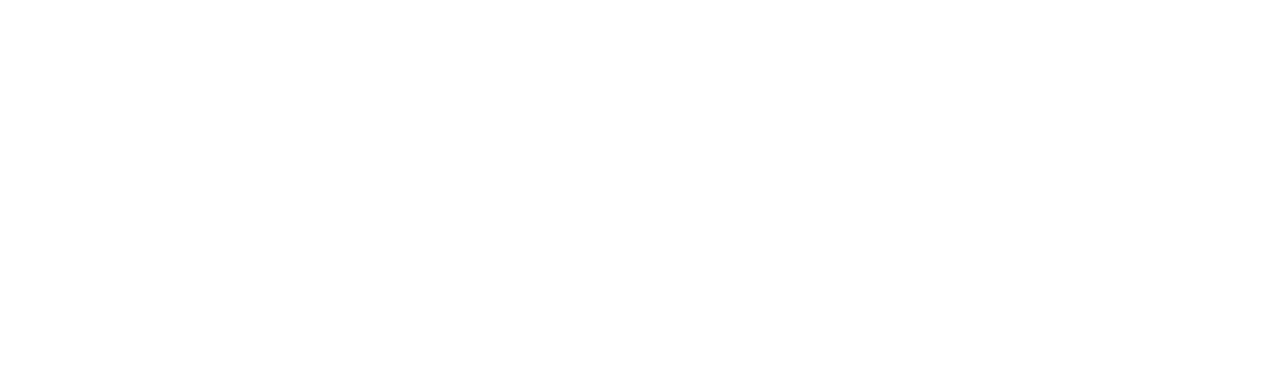
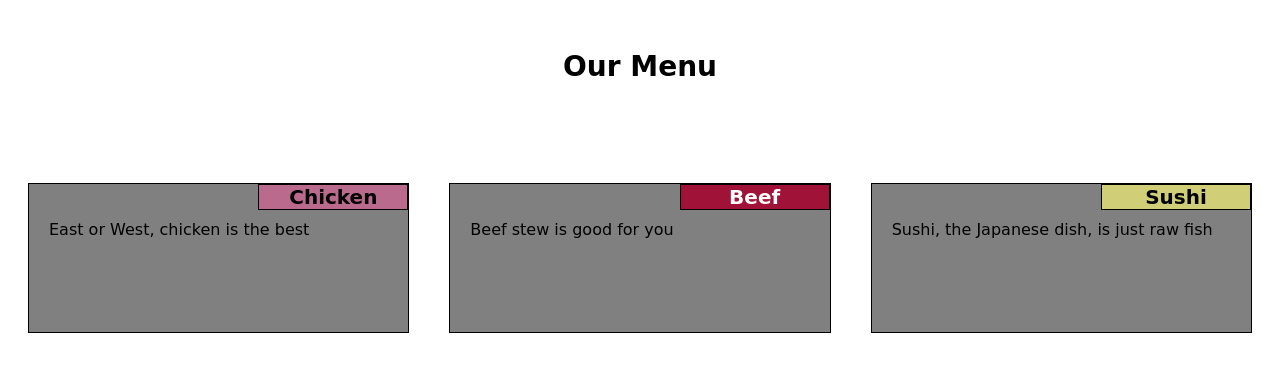
Before and after one commit to tarxtar/tarxtar.github.io, a plain HTML site: page module2-solution/css.html in a window 1280 px wide. Drawn offline with Linux system fonts and the light colour scheme.

Commit message:
Update css.html

```diff
--- a/module2-solution/css.html
+++ b/module2-solution/css.html
@@ -162,3 +162,30 @@ section {
     width: 100%;
   }
 }
+
+</style>
+</head>
+<body>
+<h1>Our Menu</h1>
+
+<div id='container'>
+
+   <section class="col-lg-4 col-md-5" id='content1'>
+  	<h2 id=chicken>Chicken</h2>
+  	<p>East or West, chicken is the best</p>
+</section>
+
+  <section class="col-lg-4 col-md-5" id='content2'>
+  	<h2 id=beef>Beef</h2>
+  	<p>Beef stew is good for you</p>
+</section>
+
+  <section class="col-lg-4 col-md-12" id='content3'>
+  	<h2 id=sushi>Sushi</h2>
+  	<p>Sushi, the Japanese dish, is just raw fish</p>
+</section>
+
+</div>
+
+</body>
+</html>
```
